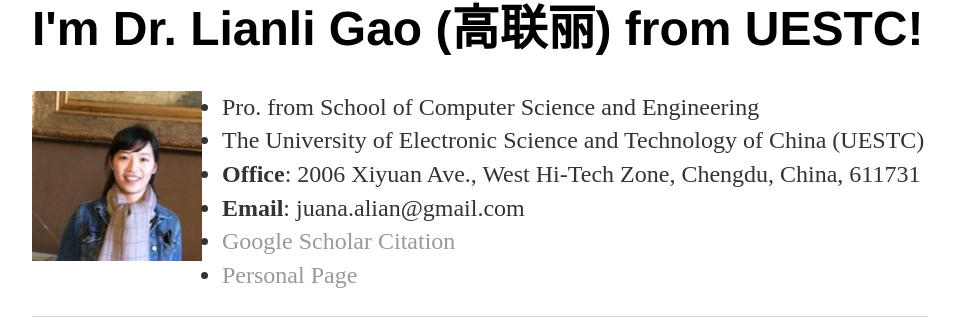
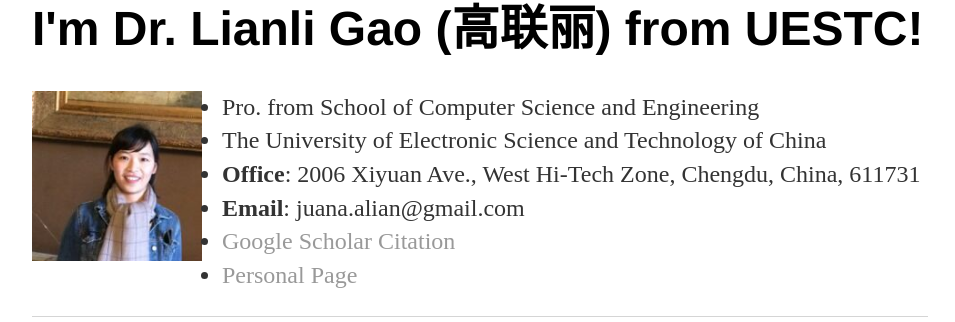
Before and after one commit to lianliGao/lianligao.github.io, a Jekyll site: the page built from index.html, in a window 1280 px wide. Shown: the part 126-448 px from the top of the page, without its empty margins (160-1115 px from the left). Built offline with Jekyll 4.4.1, drawn with Linux system fonts in a browser that asks for light colours.

Commit message:
Update index.html

```diff
--- a/index.html
+++ b/index.html
@@ -8,7 +8,7 @@
 			<p ><img src="1.png" alt="photo" style="width:170px;height:170px;float:left;margin-right:20px;">
 				<ul class="contacts">
 					<li> Pro. from School of Computer Science and Engineering</li>
-					<li>The University of Electronic Science and Technology of China (UESTC)</li>
+					<li>The University of Electronic Science and Technology of China</li>
 					<li><b> Office</b>: 2006 Xiyuan Ave., West Hi-Tech Zone, Chengdu, China, 611731 </li>
 					<li> <b>Email</b>: juana.alian@gmail.com </li>
 					<li><a href="https://scholar.google.com/citations?user=zsm2dpYAAAAJ&hl=en"> Google Scholar Citation</a></li>
```
